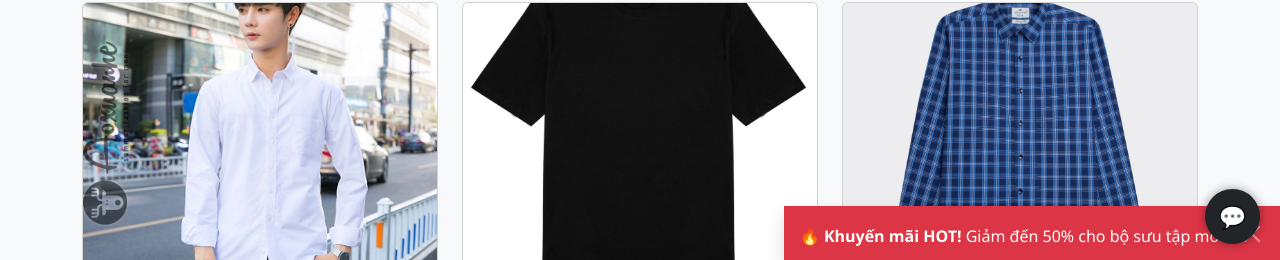
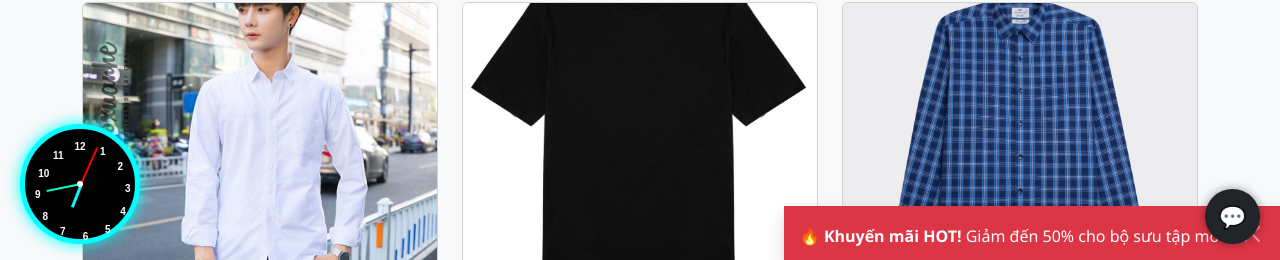
Before and after one commit to nguyenchauquocthinh/nguyenchauquocthinhh.github.io, a plain HTML site: page index.html in a window 1280 px wide. Shown: the part 536-796 px from the top of the page. Drawn offline with nearby package versions, Linux system fonts and the light colour scheme; files that its build step writes are made by us from their sources.

Commit message:
Add analog clock component with styling and functionality

```diff
--- a/index.html
+++ b/index.html
@@ -101,6 +101,118 @@
 <button onclick="scrollToTop()" class="btn btn-dark rounded-circle" id="btnTop" title="Lên đầu trang" style="position:fixed;bottom:20px;right:20px;display:none;z-index:1000;">
   <i class="fa fa-arrow-up"></i>
 </button>
+<!-- Đồng hồ Analog có số (phiên bản nhỏ và chuẩn tâm) -->
+<div class="clock-container">
+  <div class="clock">
+    <!-- Số trên mặt đồng hồ -->
+    <div class="number" style="--n:1">1</div>
+    <div class="number" style="--n:2">2</div>
+    <div class="number" style="--n:3">3</div>
+    <div class="number" style="--n:4">4</div>
+    <div class="number" style="--n:5">5</div>
+    <div class="number" style="--n:6">6</div>
+    <div class="number" style="--n:7">7</div>
+    <div class="number" style="--n:8">8</div>
+    <div class="number" style="--n:9">9</div>
+    <div class="number" style="--n:10">10</div>
+    <div class="number" style="--n:11">11</div>
+    <div class="number" style="--n:12">12</div>
+
+    <!-- Kim đồng hồ -->
+    <div class="hand hour" id="hour"></div>
+    <div class="hand minute" id="minute"></div>
+    <div class="hand second" id="second"></div>
+    <div class="center-dot"></div>
+  </div>
+</div>
+
+<style>
+  .clock-container {
+    position: fixed;
+    bottom: 20px;
+    left: 20px;
+    z-index: 9999;
+  }
+
+  .clock {
+    width: 120px;
+    height: 120px;
+    border: 5px solid #00ffff;
+    border-radius: 50%;
+    position: relative;
+    background: black;
+    box-shadow: 0 0 15px #00ffff;
+  }
+
+  .number {
+    position: absolute;
+    color: white;
+    font-size: 10px;
+    font-weight: bold;
+    font-family: Arial, sans-serif;
+    left: 50%;
+    top: 50%;
+    transform: rotate(calc(30deg * var(--n))) translate(-50%, -45px) rotate(calc(-30deg * var(--n)));
+    transform-origin: center;
+  }
+
+  .hand {
+    position: absolute;
+    left: 50%;
+    bottom: 50%;
+    transform-origin: bottom center;
+    transform: rotate(0deg);
+  }
+
+  .hand.hour {
+    width: 3px;
+    height: 25px;
+    background: #00ffff;
+  }
+
+  .hand.minute {
+    width: 2px;
+    height: 35px;
+    background: #00ffcc;
+  }
+
+  .hand.second {
+    width: 1.5px;
+    height: 40px;
+    background: red;
+  }
+
+  .center-dot {
+    width: 6px;
+    height: 6px;
+    background: white;
+    border-radius: 50%;
+    position: absolute;
+    left: 50%;
+    bottom: 50%;
+    transform: translate(-50%, 50%);
+  }
+</style>
+
+<script>
+  function rotateClockHands() {
+    const now = new Date();
+    const second = now.getSeconds();
+    const minute = now.getMinutes();
+    const hour = now.getHours();
+
+    const secondDeg = second * 6;
+    const minuteDeg = minute * 6 + second * 0.1;
+    const hourDeg = (hour % 12) * 30 + minute * 0.5;
+
+    document.getElementById('second').style.transform = `rotate(${secondDeg}deg)`;
+    document.getElementById('minute').style.transform = `rotate(${minuteDeg}deg)`;
+    document.getElementById('hour').style.transform = `rotate(${hourDeg}deg)`;
+  }
+
+  setInterval(rotateClockHands, 1000);
+  rotateClockHands();
+</script>
 
 <script>
   const btnTop = document.getElementById("btnTop");
```
